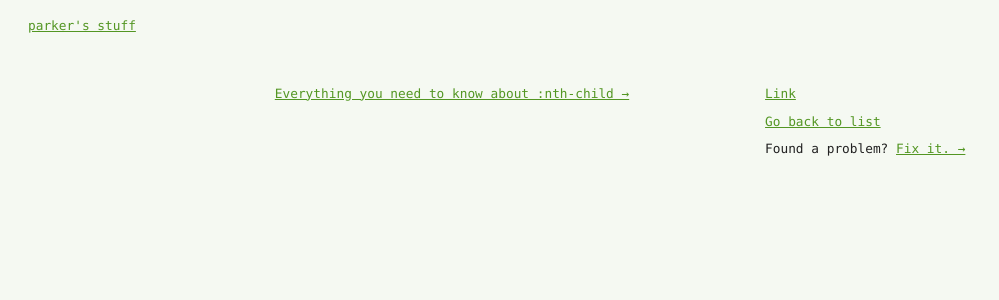
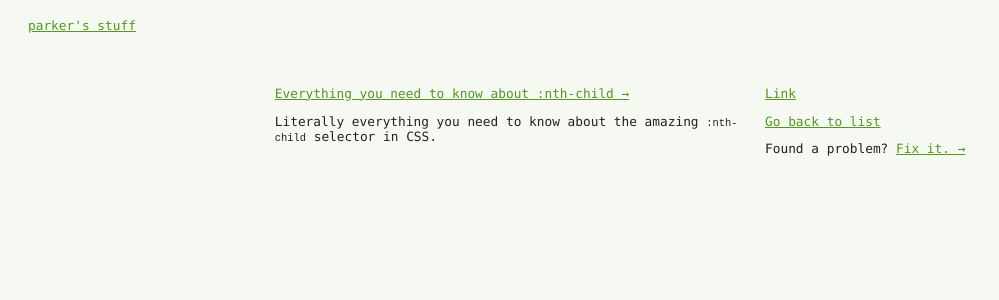
Before and after one commit to parkr/webdev, a Jekyll site: the page built from _posts/2014-01-28-everything-you-need-to-know-about-nth-child.markdown, in a window 1280 px wide. Shown: the top 300 px of the page, without its empty margins (0-999 px from the left). Built offline with Jekyll 4.4.1, drawn with Linux system fonts in a browser that asks for light colours; Markdown is read by kramdown in place of the engine named in the settings; comment, search, counter and statistics services are not loaded.

Commit message:
Give it some depth, amirite?

```diff
--- a/_posts/2014-01-28-everything-you-need-to-know-about-nth-child.markdown
+++ b/_posts/2014-01-28-everything-you-need-to-know-about-nth-child.markdown
@@ -3,4 +3,11 @@ layout: post
 title: "Everything you need to know about :nth-child"
 date: 2014-01-28 10:58:27 -0500
 external-url: "http://jmduke.com/posts/everything-you-need-to-know-about-nth-child/"
+tags:
+- css
+- pseudo-selectors
+- nth-child
 ---
+
+Literally everything you need to know about the amazing `:nth-child` selector in
+CSS.
```
